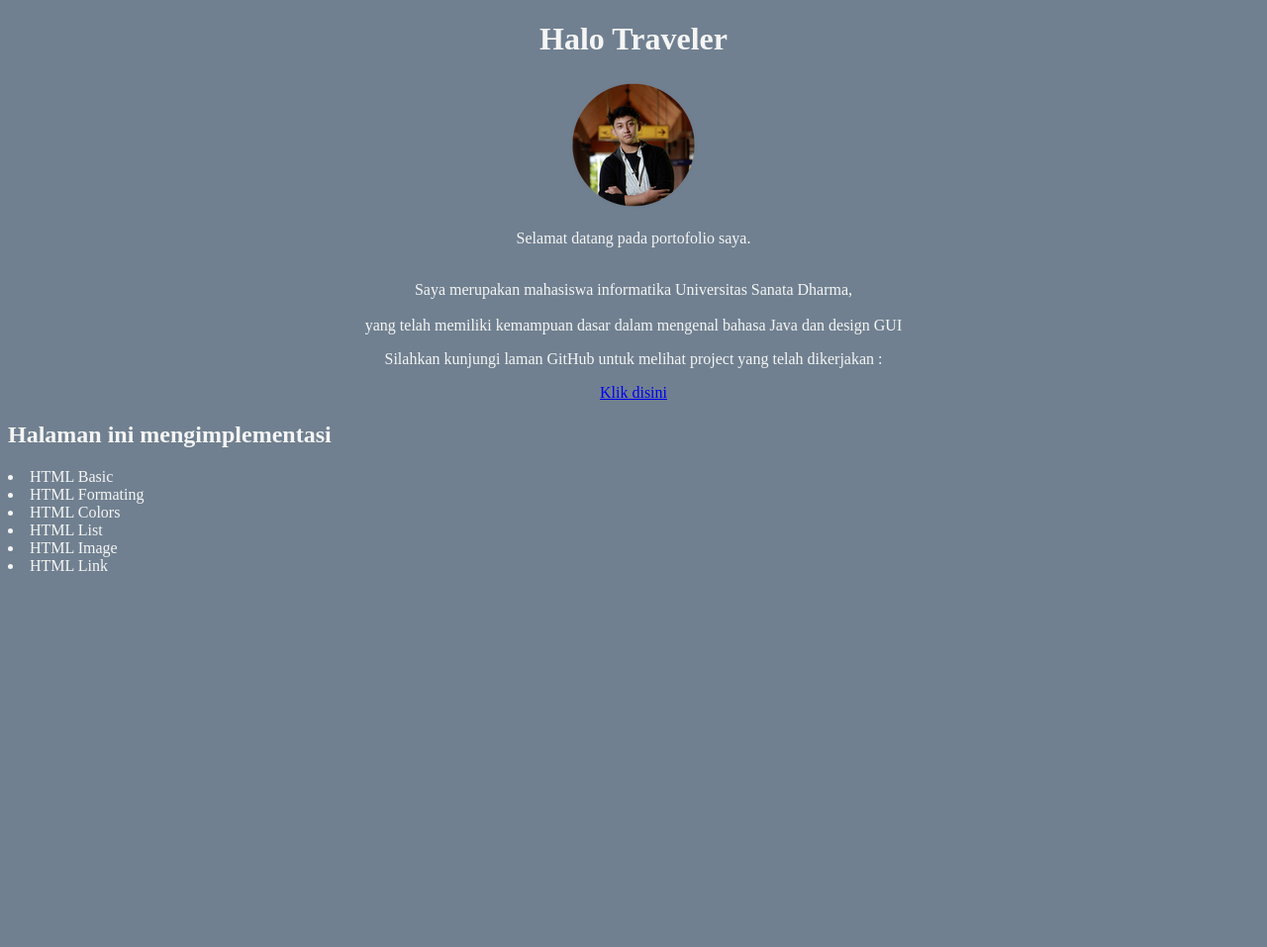
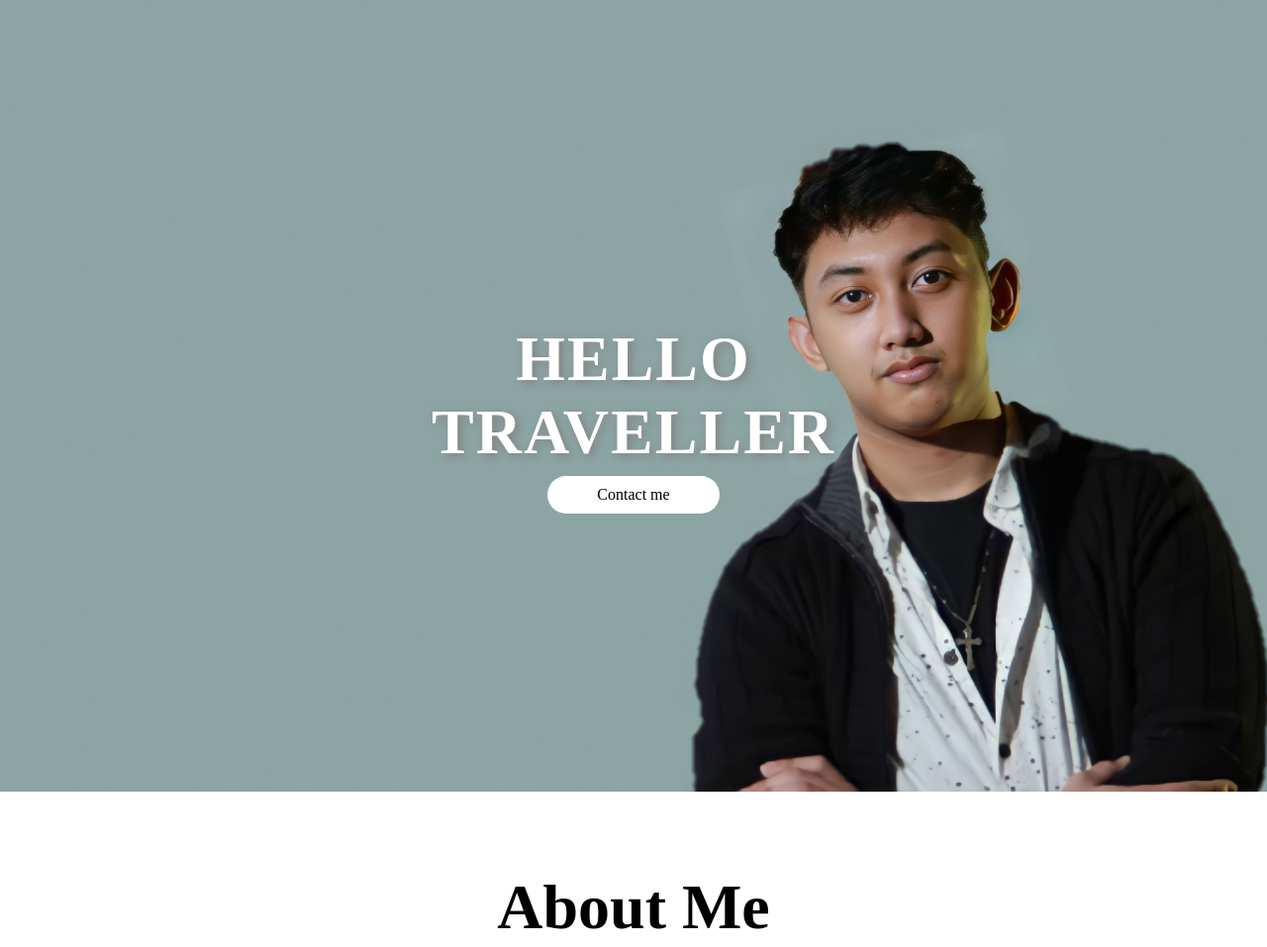
Before and after one commit to AlviZevalli/Portofolio-Website, a plain HTML site: page index.html in a window 1280 px wide. Shown: the top 957 px of the page at 99% size. Before the commit the page ends 800 px from the top, so only its background shows below. Drawn offline with Linux system fonts and the light colour scheme.

Commit message:
Rombak total design (tampilan web parallax)

```diff
--- a/index.html
+++ b/index.html
@@ -2,40 +2,28 @@
 <html lang="en">
 <head>
     <meta charset="UTF-8">
-    <title>Portofolio AlviZevalli</title>
-<head>
-	<link rel="stylesheet" href="style.css" />
+    <meta http-equiv="X-UA-Compatible" content="IE=edge">
+    <meta name="viewport" content="width=device-width, initial-scale=1.0">
+    <title>Portofolio Alvi</title>
 </head>
-
+<link rel="stylesheet" href="style.css"/>
 <body>
-	<center>
-		<h1>Halo Traveler</h1>
-	</center>
-	<center> <img src="Foto.png" /> </center>
-	<center>
-		<p>Selamat datang pada portofolio saya.</p>
-	</center>
-	<center> <br>Saya merupakan mahasiswa informatika Universitas Sanata Dharma,</center>
-	<center> <br>yang telah memiliki kemampuan dasar dalam mengenal bahasa Java dan design
-			GUI
-		</p1>
-	</center>
-
-	<center>
-		<p>Silahkan kunjungi laman GitHub untuk melihat project yang telah dikerjakan
-				:</b></p2>
-	</center>
-	<center> <a href="https://github.com/AlviZevalli?tab=repositories">Klik
-				disini</a></b> </center>
-
-	<h2 align="left"><b style="color:whitesmoke;">Halaman ini mengimplementasi</b></h2>
-		<li>HTML Basic</li></b>
-        <li>HTML Formating</li></b>
-        <li>HTML Colors</li></b>
-        <li>HTML List</li></b>
-        <li>HTML Image</li></b>
-        <li>HTML Link</li></b>
-	</ul>
+    <div class="parallax awal">
+        <!-- isi content awal -->
+        <div class="isiawal">
+            <div class="isiawal tulisan">HELLO<br>TRAVELLER</div>
+            <a href="#" id="tombol">Contact me</a>
+        </div>
+    </div>
+    <div class="parallax content">
+        <!-- isi content tengah -->
+        <div class="isitengah">
+            <h2>About Me</h2><br><br>
+            <p>Saya adalah mahasiswa Informatika Universitas Sanata Dharma, yang memiliki hobby dalam melakukan desain dalam sebuah website maupun aplikasi, dengan tekad belajar yang penuh yang dimiliki saat ini, saya telah menguasai dasar dalam mengenal bahasa Java dan design GUI<br><br>" Tentunya tidak ada halangan bagi saya untuk mencapai puncak. " <br><br> <p2>Calvin(2023)</p2></p>
+        </div>
+    </div>
+    <div class="parallax akhir">
+        <!-- isi content akhir -->
+    </div>
 </body>
-</head>
 </html>
--- a/style.css
+++ b/style.css
@@ -1,4 +1,87 @@
-body{
-    background-color: slategrey;
-    color: whitesmoke;
+/*fungsi clearing*/
+*,  html, body{
+    margin: 0;
+    padding: 0;
+    box-sizing: border-box;
+    scroll-behavior: smooth;
 }
+
+.parallax{
+    background-position: center;
+    background-size: cover;
+    background-attachment: fixed;
+    width: 100%;
+    height: 100vh;
+}
+
+.awal{
+    background-image: url('1.jpg');
+}
+
+.content{
+    background-image: url('2.jpg');
+}
+
+.akhir{
+    background-image: url('3.jpg');
+}
+
+.isiawal{
+    display: flex;
+    justify-content: center;
+    align-items: center;
+    height: 100vh;
+}
+
+.tulisan{
+    position: absolute;
+    font-size: 4em;
+    color: white;
+    letter-spacing: 2px;
+    text-align: center;
+    text-shadow: 3px 3px 10px gray;
+    font-weight: bold;
+}
+
+#tombol{
+    position: absolute;
+    font-size: 1em;
+    color: black;
+    background-color: white;
+    padding: 10px 50px;
+    border-radius: 20px;
+    text-decoration: none;
+    transform: translateY(100px);
+}
+
+#tombol2{
+    position: absolute;
+    font-size: 1em;
+    color: black;
+    background-color: white;
+    padding: 10px 50px;
+    border-radius: 20px;
+    text-decoration: none;
+    transform: translateY(150px);
+}
+
+.isitengah{
+    position: relative;
+    padding:5em;
+}
+
+
+.isitengah h2{
+    font-size: 4em;
+    text-align: center;
+}
+
+.isitengah p{
+    font-size: 2em;
+    text-align: justify;
+    font-family:Cambria, Cochin, Georgia, Times, 'Times New Roman', serif;
+}
+
+.isitengah p2{
+    font-style: italic;
+}
```
Also changed, not shown: 1.jpg (added), 2.jpg (added), 3.jpg (added), Foto.png (deleted).
